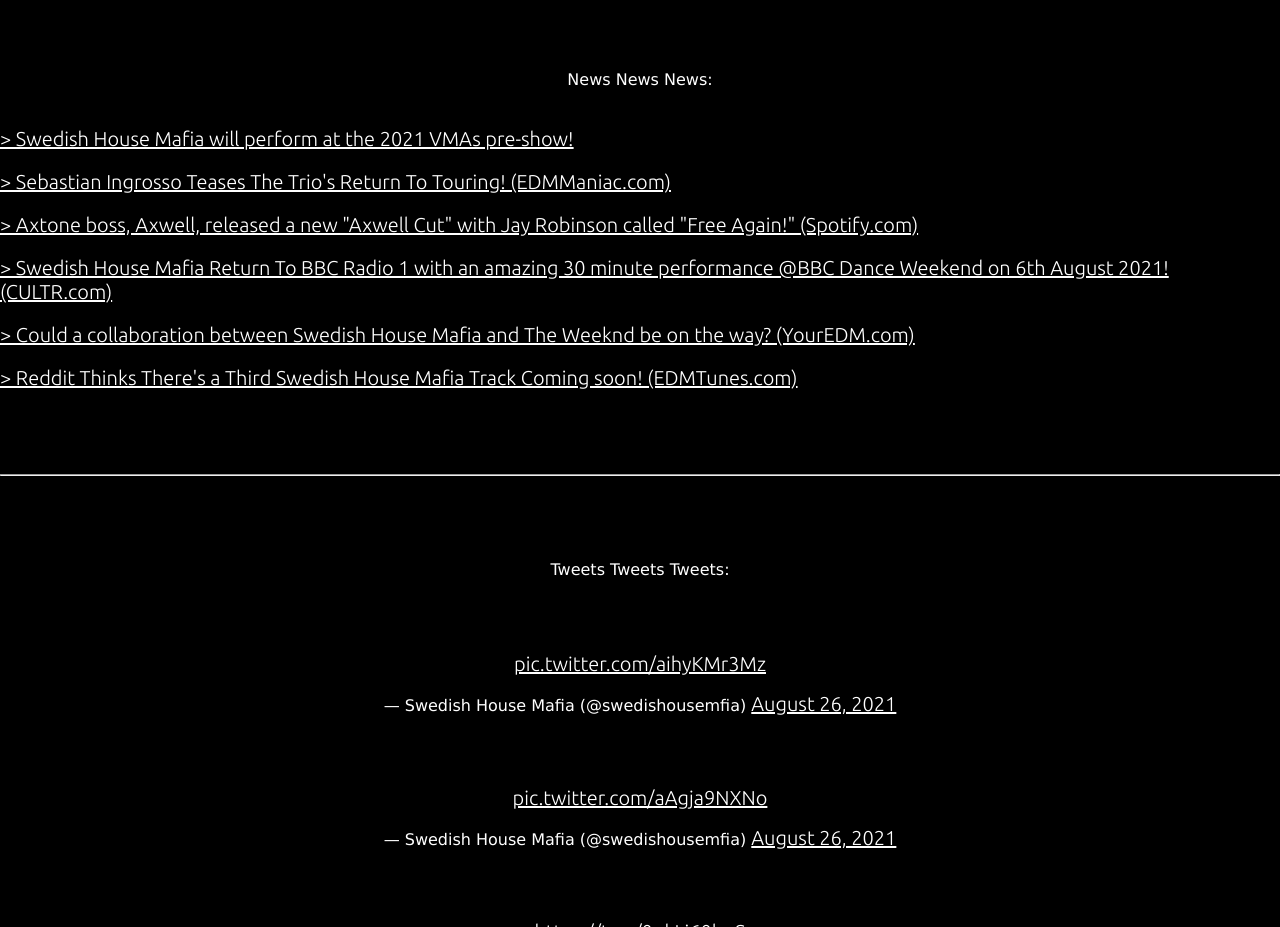
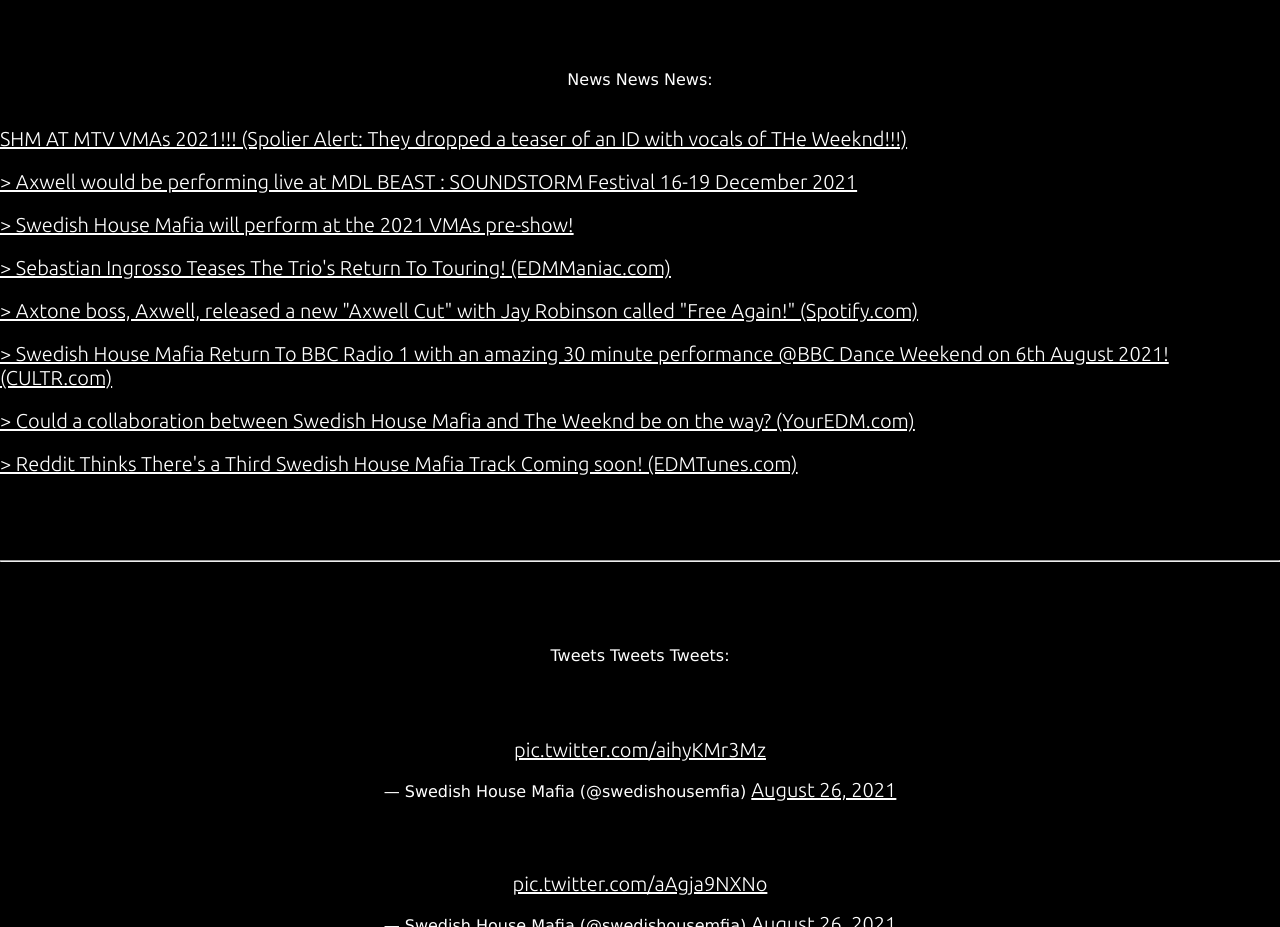
Before and after one commit to PixarClones/SwedishHouseMafia, a plain HTML site: page index.html in a window 1280 px wide. Shown: the part 940-1867 px from the top of the page. Drawn offline with Linux system fonts and the light colour scheme.

Commit message:
UPDATE 09-13-2021

```diff
--- a/index.html
+++ b/index.html
@@ -96,6 +96,10 @@ The Swedish House Mafia
 News News News:
 </center>
 <br> <br>
+<a href="https://www.iheart.com/content/2021-09-13-swedish-house-mafia-tease-a-collaboration-with-the-weeknd/" target="_blank"> SHM AT MTV VMAs 2021!!! (Spolier Alert: They dropped a teaser of an ID with vocals of THe Weeknd!!!) </a>
+<br> <br>
+<a href="https://twitter.com/festseasonmedia/status/1436012600081489925?s=21" target="_blank"> > Axwell would be performing live at MDL BEAST : SOUNDSTORM Festival 16-19 December 2021 </a>
+<br> <br>
 <a href="http://www.mtv.com/news/3180546/vma-kim-petras-polo-g-swedish-house-mafia/" target="_blank"> > Swedish House Mafia will perform at the 2021 VMAs pre-show! </a>
 <br> <br>
 <a href="https://edmmaniac.com/sebastian-ingrosso-teases-upcoming-swedish-house-mafia-tour/" target="_blank"> > Sebastian Ingrosso Teases The Trio's Return To Touring! (EDMManiac.com)</a>
```
